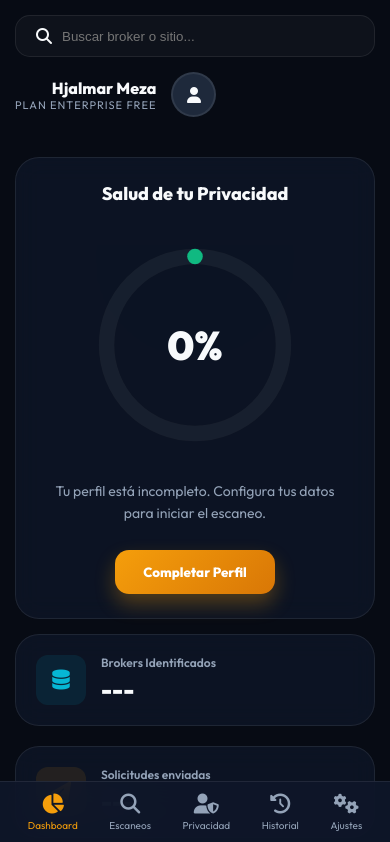
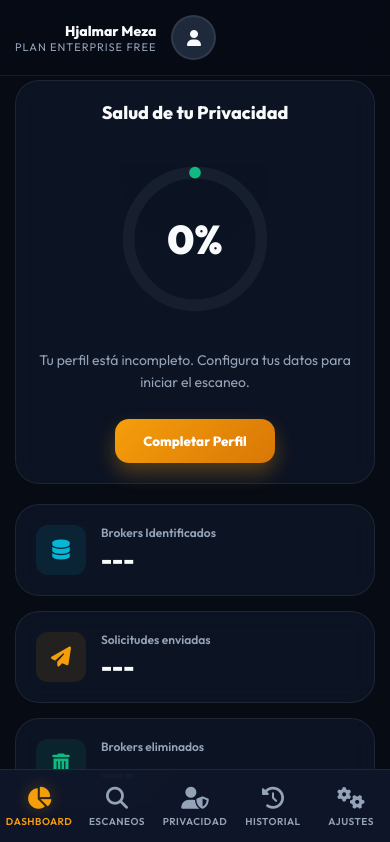
Before and after one commit to hjalmarmeza/vigilante-privacidad, a plain HTML site: page index.html in a window 390 px wide. Shown: the top 842 px of the page. Drawn offline with Linux system fonts and the light colour scheme; no server answers.

Commit message:
UI: Aggressive Mobile-First redesign to fix visual glitches

```diff
--- a/style.css
+++ b/style.css
@@ -569,44 +569,76 @@ body {
     to { opacity: 1; transform: translateY(0); }
 }
 
-/* RESPONSIVE DESIGN */
-@media (max-width: 768px) {
+/* =============================================
+   MOBILE OVERRIDES (RESPONSIVE)
+   ============================================= */
+
+@media (max-width: 850px) {
     :root {
-        --sidebar-w: 0px;
+        --sidebar-w: 0px !important;
     }
 
     .sidebar {
-        display: none; /* Ocultar sidebar en móvil */
+        display: none !important; /* Desaparece el sidebar lateral */
     }
 
     .main-content {
-        margin-left: 0;
-        padding: 15px;
-        padding-bottom: 90px; /* Espacio para el nav inferior */
+        margin-left: 0 !important;
+        width: 100% !important;
+        padding: 15px !important;
+        padding-top: 80px !important; /* Espacio para el top bar */
+        padding-bottom: 100px !important; /* Espacio para el nav inferior */
     }
 
     .top-bar {
-        flex-direction: column;
-        gap: 15px;
-        align-items: flex-start;
+        position: fixed;
+        top: 0;
+        left: 0;
+        right: 0;
+        background: rgba(7, 11, 20, 0.8);
+        backdrop-filter: blur(20px);
+        z-index: 900;
+        padding: 15px;
+        margin-bottom: 0;
+        border-bottom: 1px solid var(--glass-border);
     }
 
     .search-bar {
-        width: 100%;
+        display: none; /* Ocultar búsqueda en móvil para limpiar espacio */
     }
 
+    .user-info strong {
+        font-size: 14px;
+    }
+
+    /* Grid de una sola columna */
     .dashboard-grid {
-        grid-template-columns: 1fr;
-        gap: 15px;
+        display: flex;
+        flex-direction: column;
+        gap: 20px;
     }
 
     .stats-row {
         grid-template-columns: 1fr;
         grid-column: span 1;
+        gap: 15px;
+    }
+
+    .glass-card {
+        padding: 20px !important;
+        width: 100% !important;
+        transform: none !important;
+    }
+
+    .score-card {
+        order: -1; /* Poner la salud arriba del todo */
+    }
+
+    .circle-chart {
+        width: 150px;
     }
 
     .table-section {
-        grid-column: span 1;
         overflow-x: auto;
     }
 
@@ -614,48 +646,53 @@ body {
         min-width: 500px;
     }
 
-    .score-card {
-        grid-row: auto;
-    }
-
-    /* BARRA DE NAVEGACIÓN INFERIOR (MÓVIL) */
+    /* BARRA INFERIOR MÓVIL ESTILO APP NATIVA */
     .mobile-nav {
-        display: flex;
+        display: flex !important;
+        visibility: visible !important;
         position: fixed;
         bottom: 0;
         left: 0;
         right: 0;
-        background: rgba(15, 23, 42, 0.9);
+        height: 75px;
+        background: rgba(15, 23, 42, 0.95);
         backdrop-filter: blur(20px);
         border-top: 1px solid var(--glass-border);
-        padding: 12px;
         justify-content: space-around;
+        align-items: center;
         z-index: 1000;
-        animation: slideUp 0.3s ease;
+        padding-bottom: env(safe-area-inset-bottom);
     }
 
     .nav-item-mobile {
+        flex: 1;
         display: flex;
         flex-direction: column;
         align-items: center;
-        gap: 5px;
+        gap: 6px;
         color: var(--text-muted);
         text-decoration: none;
-        font-size: 10px;
+        transition: 0.3s;
     }
 
     .nav-item-mobile i {
-        font-size: 20px;
+        font-size: 22px;
+    }
+
+    .nav-item-mobile span {
+        font-size: 10px;
+        font-weight: 600;
+        text-transform: uppercase;
+        letter-spacing: 0.5px;
     }
 
     .nav-item-mobile.active {
         color: var(--accent);
     }
-}
 
-@keyframes slideUp {
-    from { transform: translateY(100%); }
-    to { transform: translateY(0); }
+    .nav-item-mobile.active i {
+        filter: drop-shadow(0 0 8px var(--accent-glow));
+    }
 }
 
 /* Section Display Classes */
```
